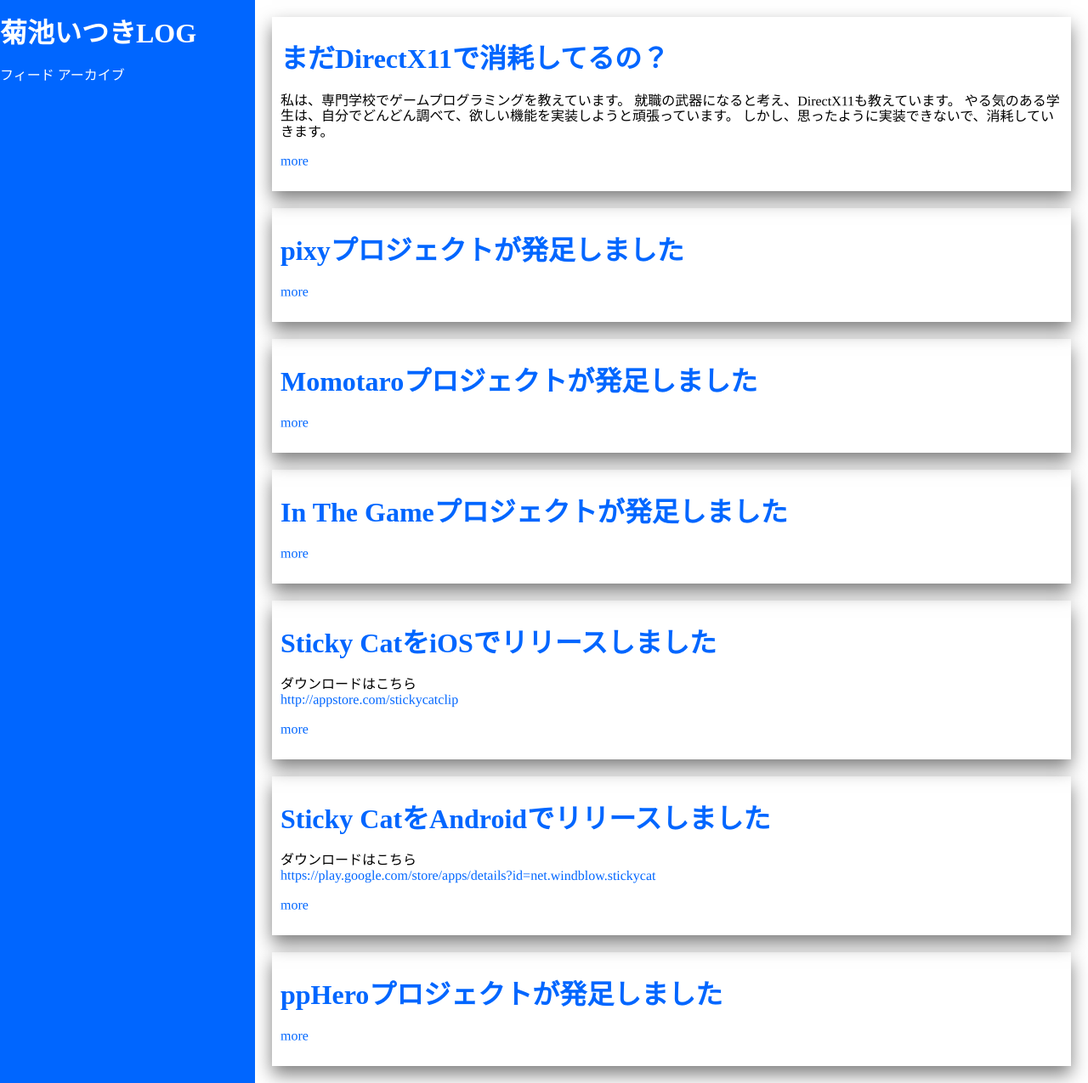
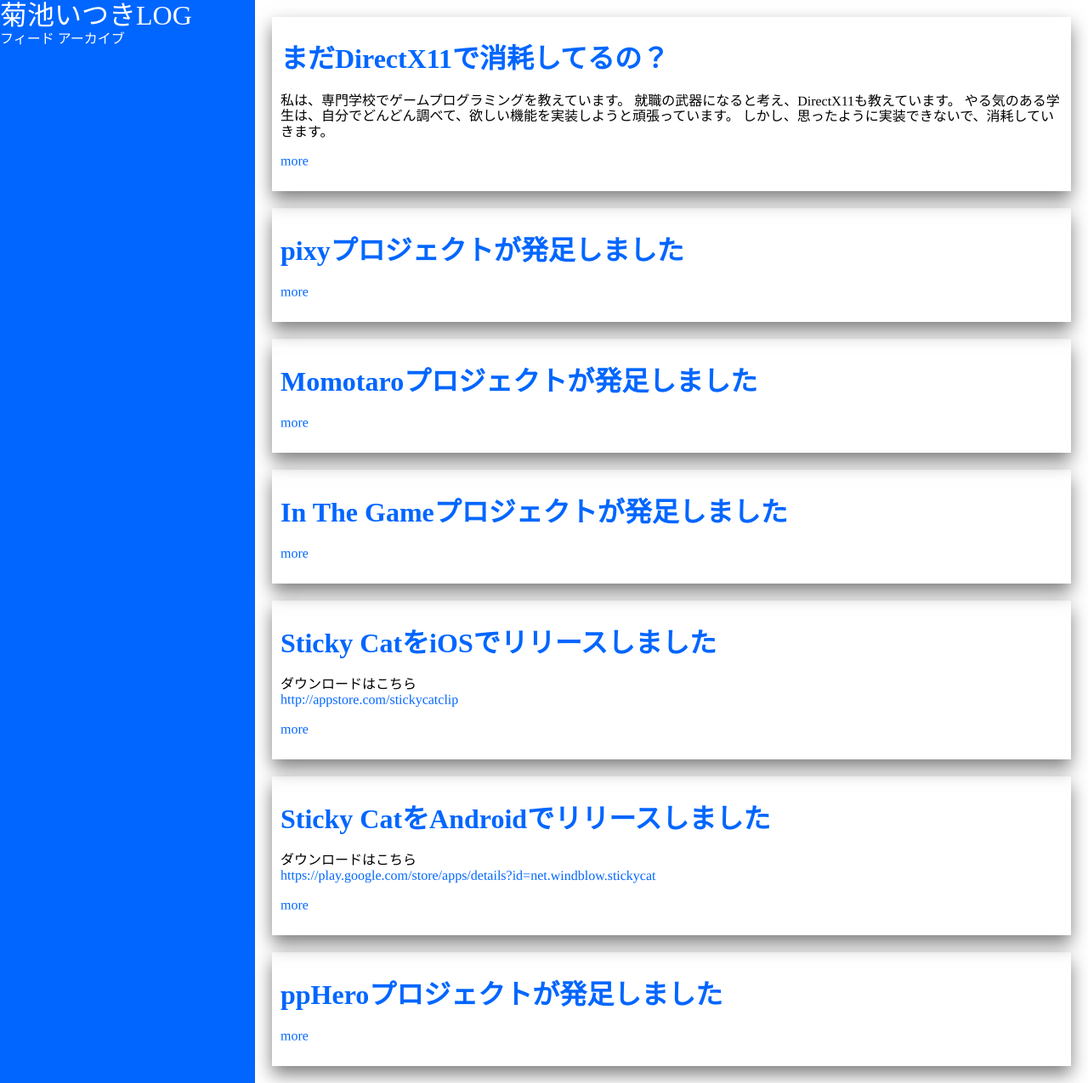
Before and after one commit to itukikikuti/windblow.net, a Jekyll site: the page built from index.html, in a window 1280 px wide and 1275 px high. Shown: the whole window at 85% size. Built offline with Jekyll 4.4.1, drawn with Linux system fonts in a browser that asks for light colours; some web fonts are replaced.

Commit message:
Update style.scss

```diff
--- a/css/style.scss
+++ b/css/style.scss
@@ -19,6 +19,10 @@ header {
     width: 300px;
     height: 100%;
     background: $color;
+    h1 {
+        font-weight: 500;
+        margin: auto;
+    }
     a {
         color: #FFFFFF;
     }
```
